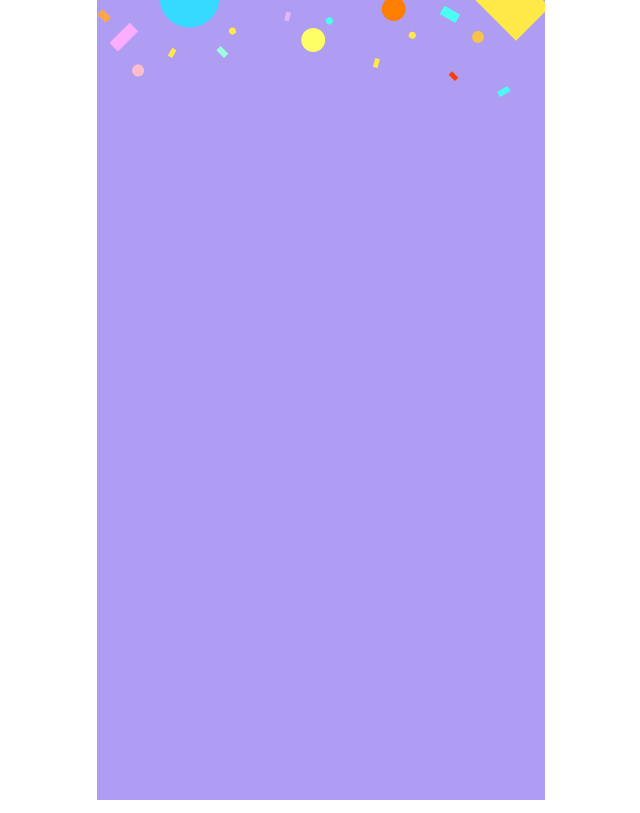
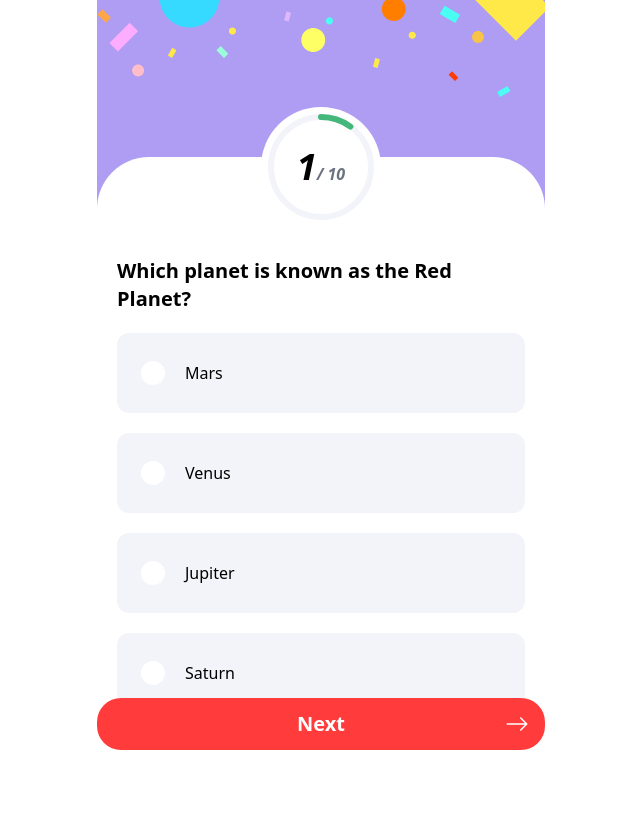
Before and after one commit to somesh-harshvardhan/uplifted-assigment-next-13, a Next.js app: page /quiz in a window 1280 px wide. Both pictures are taken after a click on the button "Start". Shown: the whole page, without its empty margins (319-959 px from the left). Built offline with nearby package versions, Linux system fonts and the light colour scheme.

Commit message:
rederning of list and quiz ui done

```diff
--- a/app/components/assets/OverlappingLayer.js
+++ b/app/components/assets/OverlappingLayer.js
@@ -11,44 +11,44 @@ const OverlappingLayer = ({ className }) => {
       className={className}
     >
       <path
-        fill-rule="evenodd"
-        clip-rule="evenodd"
+        fillRule="evenodd"
+        clipRule="evenodd"
         d="M496.818 29C507.864 29 516.818 20.0457 516.818 9C516.818 -2.0457 507.864 -11 496.818 -11C485.772 -11 476.818 -2.0457 476.818 9C476.818 20.0457 485.772 29 496.818 29Z"
         fill="#FF7E00"
       />
       <path
-        fill-rule="evenodd"
-        clip-rule="evenodd"
+        fillRule="evenodd"
+        clipRule="evenodd"
         d="M637.818 66C643.341 66 647.818 61.5228 647.818 56C647.818 50.4772 643.341 46 637.818 46C632.295 46 627.818 50.4772 627.818 56C627.818 61.5228 632.295 66 637.818 66Z"
         fill="#F7C348"
       />
       <path
-        fill-rule="evenodd"
-        clip-rule="evenodd"
+        fillRule="evenodd"
+        clipRule="evenodd"
         d="M362 81C373.046 81 382 72.0457 382 61C382 49.9543 373.046 41 362 41C350.954 41 342 49.9543 342 61C342 72.0457 350.954 81 362 81Z"
         fill="#FEFF65"
       />
       <path
-        fill-rule="evenodd"
-        clip-rule="evenodd"
+        fillRule="evenodd"
+        clipRule="evenodd"
         d="M68.818 122C74.3408 122 78.818 117.523 78.818 112C78.818 106.477 74.3408 102 68.818 102C63.2951 102 58.818 106.477 58.818 112C58.818 117.523 63.2951 122 68.818 122Z"
         fill="#FFBDCA"
       />
       <path
-        fill-rule="evenodd"
-        clip-rule="evenodd"
+        fillRule="evenodd"
+        clipRule="evenodd"
         d="M226.818 52C230.132 52 232.818 49.3137 232.818 46C232.818 42.6863 230.132 40 226.818 40C223.504 40 220.818 42.6863 220.818 46C220.818 49.3137 223.504 52 226.818 52Z"
         fill="#FFE949"
       />
       <path
-        fill-rule="evenodd"
-        clip-rule="evenodd"
+        fillRule="evenodd"
+        clipRule="evenodd"
         d="M390.553 34.7956C393.754 33.9379 395.653 30.6479 394.796 27.4471C393.938 24.2463 390.648 22.3468 387.447 23.2045C384.246 24.0621 382.347 27.3521 383.204 30.5529C384.062 33.7537 387.352 35.6532 390.553 34.7956Z"
         fill="#49FFF4"
       />
       <path
-        fill-rule="evenodd"
-        clip-rule="evenodd"
+        fillRule="evenodd"
+        clipRule="evenodd"
         d="M527.818 59C531.132 59 533.818 56.3137 533.818 53C533.818 49.6863 531.132 47 527.818 47C524.504 47 521.818 49.6863 521.818 53C521.818 56.3137 524.504 59 527.818 59Z"
         fill="#FFE949"
       />
@@ -69,8 +69,8 @@ const OverlappingLayer = ({ className }) => {
         fill="#9BFFDA"
       />
       <path
-        fill-rule="evenodd"
-        clip-rule="evenodd"
+        fillRule="evenodd"
+        clipRule="evenodd"
         d="M154.818 40C182.432 40 204.818 17.6142 204.818 -10C204.818 -37.6142 182.432 -60 154.818 -60C127.204 -60 104.818 -37.6142 104.818 -10C104.818 17.6142 127.204 40 154.818 40Z"
         fill="#37DAFF"
       />
--- a/app/components/shared/button/Button.js
+++ b/app/components/shared/button/Button.js
@@ -1,8 +1,16 @@
-const Button = ({ label, onClick, disabled, outline, icon: Icon }) => {
+"use client";
+const Button = ({
+  label,
+  onClick,
+  disabled,
+  outline,
+  icon: Icon,
+  loading = false,
+}) => {
   return (
     <button
       onClick={onClick}
-      disabled={disabled}
+      disabled={disabled || loading}
       className={`relative disabled:opacity-70 disabled:cursor-not-allowed hover:opacity-80 transition w-full bg-red-1 text-white rounded-3xl py-3 text-xl font-semibold`}
     >
       {Icon && <Icon size={24} className=" absolute right-4 top-[14px]" />}
--- /dev/null
+++ b/app/components/shared/check-box/RoundCheckbox.js
@@ -0,0 +1,39 @@
+"use client";
+import { useEffect, useState } from "react";
+
+function RoundCheckbox({
+  id,
+  isChecked = false,
+  onChange = () => {},
+  handleOwnState = false,
+}) {
+  const [checked, setChecked] = useState(isChecked);
+  const handleCheckbox = () => {
+    if (handleOwnState) {
+      setChecked(!checked);
+      onChange(!checked);
+    }
+  };
+  useEffect(() => {
+    setChecked(isChecked);
+  }, [isChecked]);
+  return (
+    <div className="h-[24px] w-[24px]">
+      <div className=" relative">
+        <input
+          type="checkbox"
+          id={id}
+          hidden
+          className="peer"
+          checked={checked}
+          onChange={() => {}}
+        />
+        <label
+          onClick={handleCheckbox}
+          className=" bg-white border-[#ccc] rounded-full cursor-pointer h-[24px] w-[24px] top-0 left-0 absolute after:border-[2px] after:border-[#fff] after:border-t-0 after:border-r-0 after:content-[''] after:h-[6px] after:w-[12px] after:opacity-0  after:absolute after:top-[8px] after:left-[7px] -rotate-[45deg] peer-checked:after:opacity-100 peer-checked:bg-[#66bb6a] peer-checked:border-[#66bb6a]"
+        ></label>
+      </div>
+    </div>
+  );
+}
+export default RoundCheckbox;
--- /dev/null
+++ b/app/components/shared/circular-progress/CircularProgress.js
@@ -0,0 +1,64 @@
+"use client";
+import React from "react";
+
+const CircularProgress = ({
+  children,
+  radius,
+  height,
+  width,
+  strokeWidth,
+  percentage = 0,
+  stroke1,
+  stroke2,
+  fill1,
+  fill2,
+  classes1 = "",
+  classes2 = "",
+}) => {
+  const r = radius ?? 50;
+  const h = height ?? 120;
+  const w = width ?? 120;
+  const sW = strokeWidth ?? 6;
+  const strokeDashArray = 2 * Math.PI * r;
+  const strokeDashOffset = strokeDashArray * ((100 - percentage) / 100);
+  const storkeColor1 = stroke1 ?? "#F3F4FA";
+  const storkeColor2 = stroke2 ?? "#44B77B";
+  const fillColor1 = fill1 ?? "transparent";
+  const fillColor2 = fill2 ?? "transparent";
+  return (
+    <div
+      className={`relative flex justify-center items-center`}
+      style={{ height: h, width: w }}
+    >
+      <svg className={` relative h-full w-full rotate-[270deg]`}>
+        <circle
+          cx={w / 2}
+          cy={h / 2}
+          r={r}
+          strokeDasharray={strokeDashArray}
+          stroke={storkeColor1}
+          fill={fillColor1}
+          strokeWidth={sW}
+          className={classes1}
+        ></circle>
+        <circle
+          cx={w / 2}
+          cy={h / 2}
+          r={r}
+          strokeDasharray={strokeDashArray}
+          strokeDashoffset={strokeDashOffset}
+          fill={fillColor2}
+          stroke={storkeColor2}
+          strokeWidth={sW}
+          strokeLinecap={"round"}
+          className={classes2}
+        ></circle>
+      </svg>
+      <div className=" absolute top-1/2 left-1/2 -translate-x-1/2 -translate-y-1/2">
+        {children}
+      </div>
+    </div>
+  );
+};
+
+export default CircularProgress;
--- a/app/layout.js
+++ b/app/layout.js
@@ -1,7 +1,7 @@
 import "./globals.css";
-import { Inter } from "next/font/google";
+import { Nunito } from "next/font/google";
 
-const inter = Inter({ subsets: ["latin"] });
+const nunito = Nunito({ subsets: ["latin"] });
 
 export const metadata = {
   title: "Uplift Quiz App",
@@ -11,7 +11,7 @@ export const metadata = {
 export default function RootLayout({ children }) {
   return (
     <html lang="en">
-      <body className={[inter.className, " flex justify-center"]}>
+      <body className={[nunito.className, " flex justify-center"]}>
         <div className=" max-w-md w-full min-h-screen">{children}</div>
       </body>
     </html>
--- a/app/quiz/QuizScreen.js
+++ b/app/quiz/QuizScreen.js
@@ -1,10 +1,80 @@
-import React from "react";
+"use client";
+import React, { useEffect, useState } from "react";
 import OverlappingLayer from "../components/assets/OverlappingLayer";
+import CircularProgress from "../components/shared/circular-progress/CircularProgress";
+import Button from "../components/shared/button/Button";
+import { BsArrowRight } from "react-icons/bs";
+import RoundCheckbox from "../components/shared/check-box/RoundCheckbox";
 
-const QuizScreen = () => {
+const QuestionsCounter = ({ totalQuestions, answered, children }) => {
+  const percentage = (answered / totalQuestions) * 100;
+
   return (
-    <div className=" bg-[#AF9CF3] h-full relative z-0">
-      <OverlappingLayer className=" absolute w-full -top-7 z-10" />
+    <div className=" h-[120px] w-[120px]  bg-white rounded-full absolute left-1/2 -top-[50px] translate-x-[-50%] flex items-center justify-center">
+      <CircularProgress percentage={percentage}>{children}</CircularProgress>
+    </div>
+  );
+};
+
+const Option = ({ index, option }) => {
+  const [isChecked, setIsChecked] = useState(false);
+  const handleClick = () => {
+    setIsChecked(!isChecked);
+  };
+  return (
+    <li
+      className=" h-[80px] bg-[#F3F4FA] flex items-center rounded-xl my-5 p-6"
+      onClick={handleClick}
+    >
+      <RoundCheckbox id={option + index} isChecked={isChecked} />
+      <span className=" ml-5">{option}</span>
+    </li>
+  );
+};
+
+const QuizScreen = ({ questions }) => {
+  const [currentCounter, setCurrentCounter] = useState(0);
+  useEffect(() => {
+    if (questions.length) {
+      setCurrentCounter(1);
+    }
+  }, [questions]);
+  const totalQuestion = questions.length;
+  const answered = currentCounter;
+  const currentQuestion = questions?.[currentCounter];
+
+  return (
+    <div className=" bg-[#AF9CF3] h-full relative z-0 flex flex-col">
+      <OverlappingLayer className=" relative w-full -top-7 z-10" />
+      {/* quiz container */}
+      <div className=" bg-white w-full flex-1 rounded-tr-[52px] rounded-tl-[52px] relative">
+        {/* question counter */}
+        <QuestionsCounter totalQuestions={totalQuestion} answered={answered}>
+          <div className={[" italic"]}>
+            <span className=" text-4xl font-bold">{answered}</span>
+            <span className=" text-gray-500 font-semibold">
+              / {totalQuestion}
+            </span>
+          </div>
+        </QuestionsCounter>
+
+        {/* Question */}
+        <div className=" mt-20 p-5">
+          <div className=" leading-7 font-semibold text-xl">
+            {currentQuestion.question}
+          </div>
+          {/* options card */}
+          <ul className=" list-none mb-20">
+            {currentQuestion.options.map((opt, index) => (
+              <Option key={index} option={opt} index={index} />
+            ))}
+          </ul>
+        </div>
+      </div>
+      {/* next button */}
+      <div className=" fixed bottom-[50px] w-[calc(100%-40px)] left-1/2 -translate-x-1/2 max-w-md">
+        <Button label={"Next"} icon={BsArrowRight} />
+      </div>
     </div>
   );
 };
--- a/app/quiz/StartScreen.js
+++ b/app/quiz/StartScreen.js
@@ -1,9 +1,8 @@
 "use client";
 import React from "react";
 import Button from "../components/shared/button/Button";
-import { BsArrowRight } from "react-icons/bs";
 
-const StartScreen = ({ startQuiz }) => {
+const StartScreen = ({ startQuiz, loading }) => {
   return (
     <div className=" flex flex-col justify-between items-center  bg-gradient-to-b from-[#FFF] from-[0%] to-[#AF9CF3] to-[90%] h-full p-10">
       <div className=" flex items-center justify-center">
@@ -12,7 +11,11 @@ const StartScreen = ({ startQuiz }) => {
       <div className=" h-[200px] w-[202px] rounded-full shadow-md bg-white flex justify-center items-center text-4xl font-bold text-red-1">
         Quiz
       </div>
-      <Button label={"Start"} onClick={startQuiz} />
+      <Button
+        label={!loading ? "Start" : "Starting..."}
+        onClick={startQuiz}
+        loading={loading}
+      />
     </div>
   );
 };
--- a/app/quiz/page.js
+++ b/app/quiz/page.js
@@ -1,14 +1,47 @@
 "use client";
-import React, { useState } from "react";
+import React, { useCallback, useEffect, useState } from "react";
 import StartScreen from "./StartScreen";
 import QuizScreen from "./QuizScreen";
+const QUIZ_STATES = {
+  start: "START",
+  quiz: "QUIZ",
+  complete: "COMPLETE",
+};
+const Quiz = () => {
+  const [start, setStart] = useState(QUIZ_STATES.start);
+  const [questions, setQuestions] = useState([]);
+  const [loading, setloading] = useState(false);
+  const startQuiz = async () => {
+    await fetchQuestions();
+    setStart(QUIZ_STATES.quiz);
+  };
 
-const Quiz = () => {
-  const [start, setStart] = useState(false);
-  const startQuiz = () => setStart(true);
+  const fetchQuestions = useCallback(async () => {
+    if (start === QUIZ_STATES.start) {
+      try {
+        setloading(true);
+        const res = await fetch("/api/quiz-data", { method: "GET" });
+        const data = await res.json();
+        setQuestions([...data.quiz.questions]);
+      } catch (error) {
+        console.log(error);
+      } finally {
+        setloading(false);
+      }
+    }
+  }, [start]);
+
+  const COMPONENT = {
+    [QUIZ_STATES.start]: (props) => (
+      <StartScreen startQuiz={startQuiz} {...props} />
+    ),
+    [QUIZ_STATES.quiz]: (props) => (
+      <QuizScreen questions={questions} {...props} />
+    ),
+  }[start];
   return (
     <div className=" h-full">
-      {!start ? <StartScreen startQuiz={startQuiz} /> : <QuizScreen />}
+      <COMPONENT loading={loading} />
     </div>
   );
 };
```
